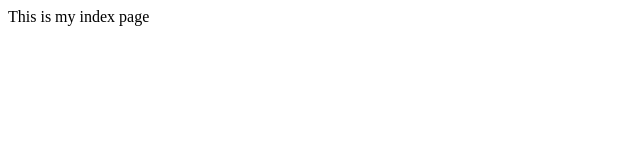
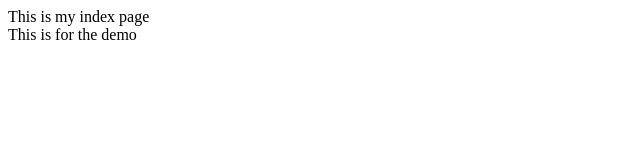
Before and after one commit to trevor1012/myApp, a plain HTML site: page index.html in a window 1280 px wide. Shown: the whole page, without its empty margins (0-640 px from the left). Drawn offline with Linux system fonts and the light colour scheme.

Commit message:
for the demo only

```diff
--- a/index.html
+++ b/index.html
@@ -2,5 +2,6 @@
     <head><head>
 <body>
     <div>This is my index page</div>
+    <div>This is for the demo</div>
 </body>
 </html>
```
Also changed, not shown: 1 other file.
